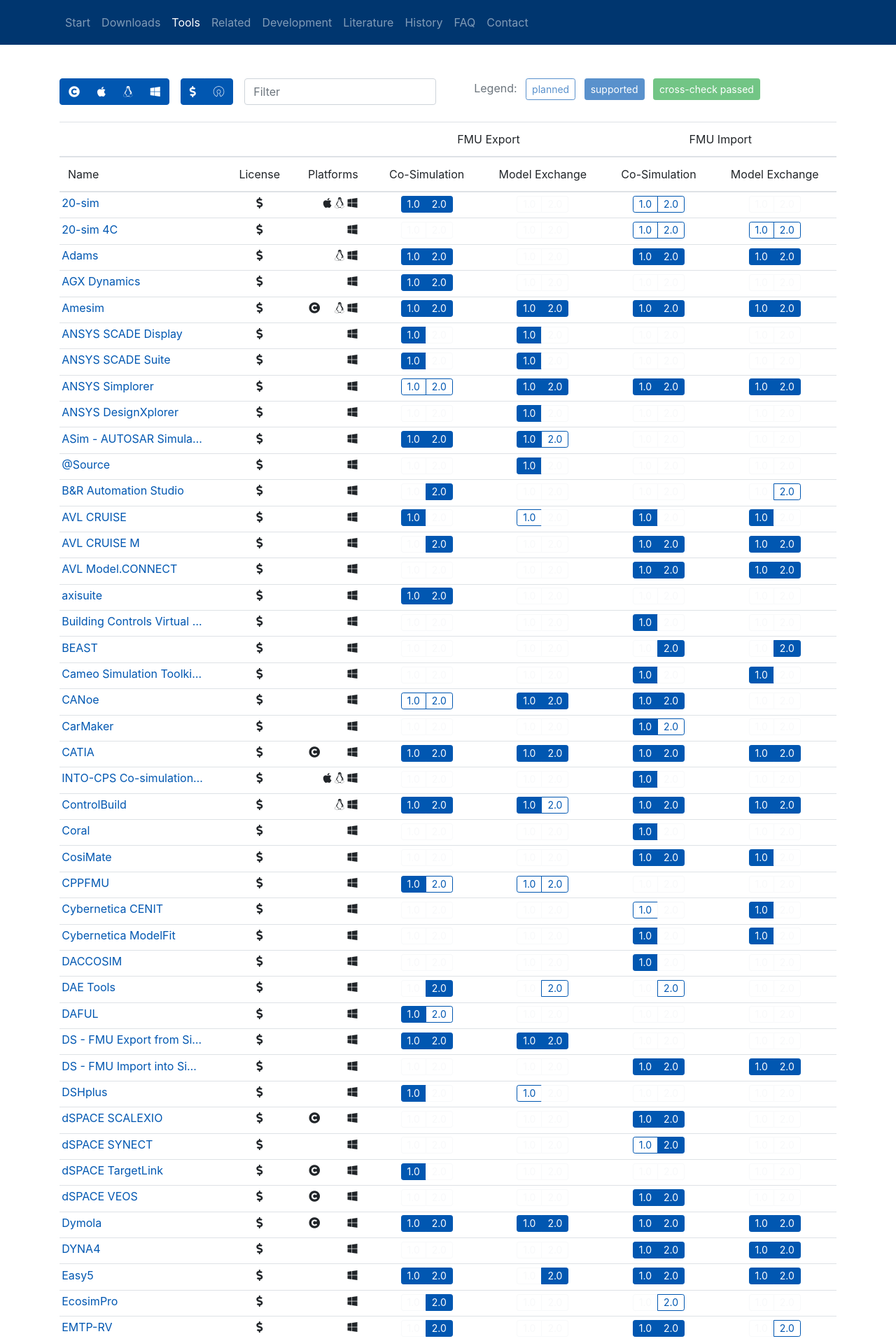
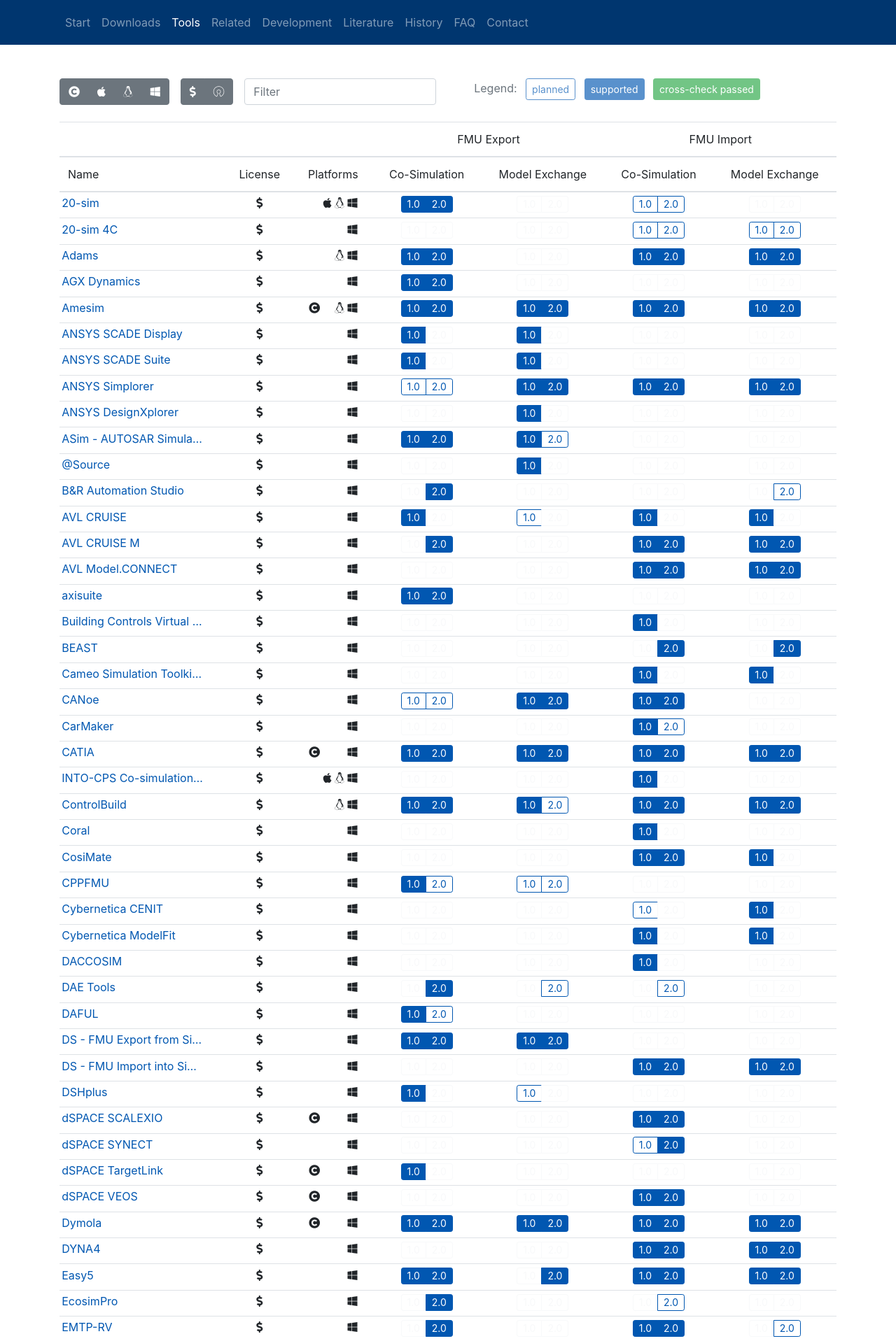
Before and after one commit to t-sommer/fmi-website, a Jekyll site: the page built from pages/tools.html, in a window 1280 px wide. Shown: the top 1917 px of the page at 70% size. Built offline with Jekyll 4.4.1, drawn with Linux system fonts in a browser that asks for light colours; nearby versions of some CDN libraries.

Commit message:
Change filter button color

```diff
--- a/pages/tools.html
+++ b/pages/tools.html
@@ -37,16 +37,16 @@
     <form class="form-inline" id="filters">
       <div class="btn-toolbar" role="toolbar">
         <div class="btn-group" role="group">
-          <button id="btn-ccode" type="button" class="btn btn-primary" data-container="body" data-toggle="popover" data-trigger="hover" data-placement="bottom" data-content="C-code"><i class="fas fa-copyright"></i></button>
-          <button id="btn-macos" type="button" class="btn btn-primary" data-container="body" data-toggle="popover" data-trigger="hover" data-placement="bottom" data-content="macOS"><i class="fab fa-apple"></i></button>
-          <button id="btn-linux" type="button" class="btn btn-primary" data-container="body" data-toggle="popover" data-trigger="hover" data-placement="bottom" data-content="Linux"><i class="fab fa-linux"></i></button>
-          <button id="btn-windows" type="button" class="btn btn-primary" data-container="body" data-toggle="popover" data-trigger="hover" data-placement="bottom" data-content="Windows"><i class="fab fa-windows"></i></button>
+          <button id="btn-ccode" type="button" class="btn btn-secondary" data-container="body" data-toggle="popover" data-trigger="hover" data-placement="bottom" data-content="C-code"><i class="fas fa-copyright"></i></button>
+          <button id="btn-macos" type="button" class="btn btn-secondary" data-container="body" data-toggle="popover" data-trigger="hover" data-placement="bottom" data-content="macOS"><i class="fab fa-apple"></i></button>
+          <button id="btn-linux" type="button" class="btn btn-secondary" data-container="body" data-toggle="popover" data-trigger="hover" data-placement="bottom" data-content="Linux"><i class="fab fa-linux"></i></button>
+          <button id="btn-windows" type="button" class="btn btn-secondary" data-container="body" data-toggle="popover" data-trigger="hover" data-placement="bottom" data-content="Windows"><i class="fab fa-windows"></i></button>
         </div>
       </div>
       <div class="btn-toolbar" role="toolbar">
         <div class="btn-group ml-3" role="group">
-          <button id="btn-commercial" type="button" class="btn btn-primary" data-container="body" data-toggle="popover" data-trigger="hover" data-placement="bottom" data-content="Commercial"><i class="fas fa-dollar-sign"></i></button>
-          <button id="btn-opensource" type="button" class="btn btn-primary" data-container="body" data-toggle="popover" data-trigger="hover" data-placement="bottom" data-content="Open Source"><i class="fab fa-osi"></i></button>
+          <button id="btn-commercial" type="button" class="btn btn-secondary" data-container="body" data-toggle="popover" data-trigger="hover" data-placement="bottom" data-content="Commercial"><i class="fas fa-dollar-sign"></i></button>
+          <button id="btn-opensource" type="button" class="btn btn-secondary" data-container="body" data-toggle="popover" data-trigger="hover" data-placement="bottom" data-content="Open Source"><i class="fab fa-osi"></i></button>
         </div>
       </div>
       <input id="inp-filter" type="text" class="form-control ml-3" value="" placeholder="Filter">
```
